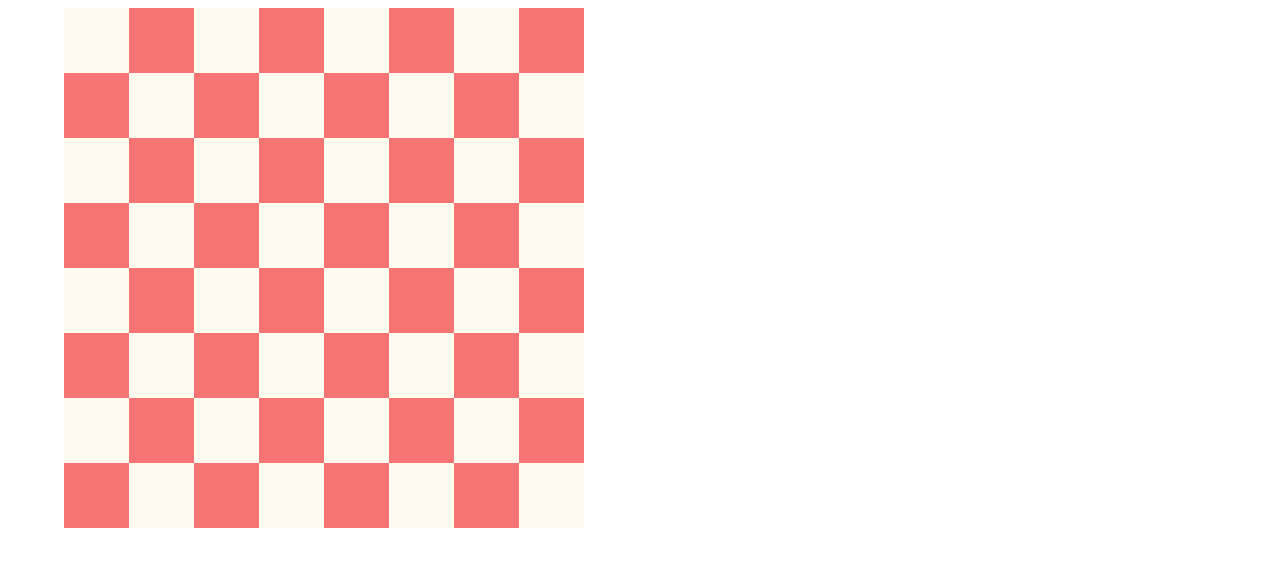
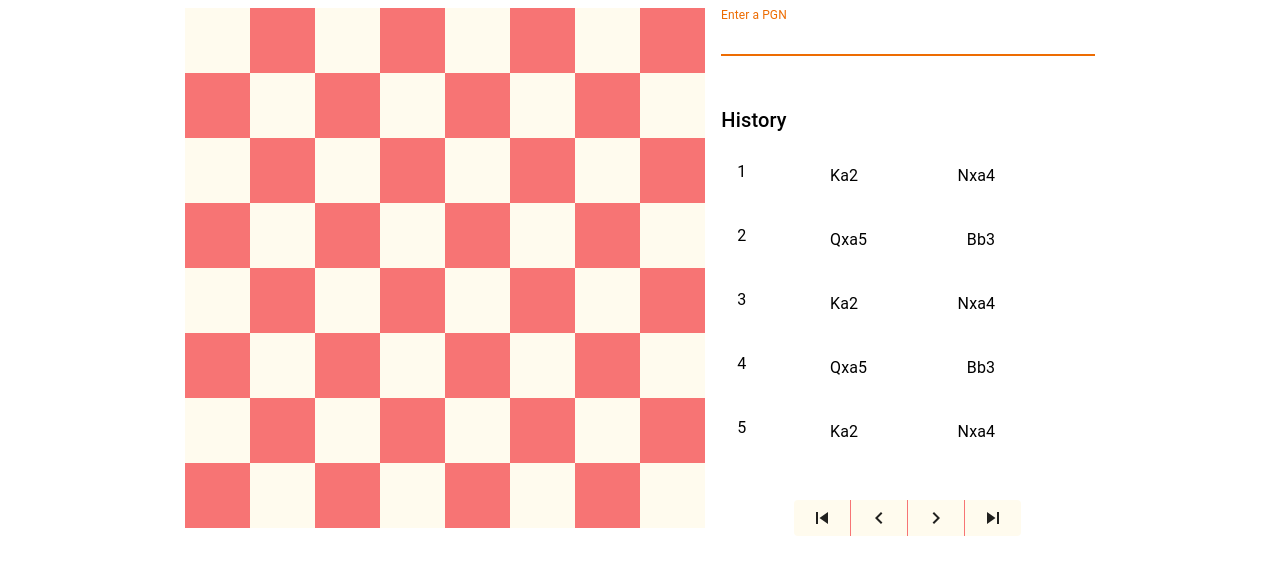
Before and after one commit to Temich7799/chess-pgn, a React (Create React App) app: page / in a window 1280 px wide. Shown: the top 574 px of the page. Built offline with nearby package versions, Linux system fonts and the light colour scheme.

Commit message:
add sidebar

```diff
--- a/package.json
+++ b/package.json
@@ -5,6 +5,7 @@
   "dependencies": {
     "@emotion/react": "^11.11.4",
     "@emotion/styled": "^11.11.5",
+    "@mui/icons-material": "^5.15.15",
     "@mui/material": "^5.15.15",
     "@reduxjs/toolkit": "^2.2.3",
     "react": "^18.2.0",
--- a/src/components/App/App.tsx
+++ b/src/components/App/App.tsx
@@ -1,6 +1,7 @@
-import { Container, ThemeProvider, createMuiTheme } from '@mui/material';
+import { Container, Grid, ThemeProvider, createMuiTheme } from '@mui/material';
 import React from 'react';
 import { Field } from '../Field';
+import { Sidebar } from '../Sidebar';
 
 export type AppProps = {
 
@@ -19,7 +20,14 @@ const App: React.FC<AppProps> = ({ }) => {
 	return (
 		<ThemeProvider theme={theme}>
 			<Container>
-				<Field />
+				<Grid container spacing={2} sx={{ 'justify-content': 'center' }}>
+					<Grid item xs="auto">
+						<Field />
+					</Grid>
+					<Grid item xs={4}>
+						<Sidebar />
+					</Grid>
+				</Grid>
 			</Container>
 		</ThemeProvider>
 	);
--- a/src/components/Field/Field.tsx
+++ b/src/components/Field/Field.tsx
@@ -1,6 +1,6 @@
 import React from 'react';
 import { Square } from '../Square';
-import { Stack } from '@mui/material';
+import { Box, Container, Stack } from '@mui/material';
 
 export type FieldProps = {
 
@@ -12,7 +12,7 @@ const Field: React.FC<FieldProps> = ({ }) => {
 	const cols = rows;
 
 	return (
-		<Stack>
+		<Box sx={{ width: 'fit-content', margin: '0 auto' }}>
 			{
 				rows.map((col: null, rowIndex: number) =>
 					<Stack direction="row" key={rowIndex}>
@@ -21,7 +21,7 @@ const Field: React.FC<FieldProps> = ({ }) => {
 						}
 					</Stack>)
 			}
-		</Stack>
+		</Box>
 	);
 };
 
--- /dev/null
+++ b/src/components/MovesHistoryList/MovesHistoryList.tsx
@@ -0,0 +1,39 @@
+import { Box, DialogTitle, List, ListItem, ListItemButton, ListItemText, Stack, Typography } from '@mui/material';
+import React from 'react';
+import { Move } from '../../ts/MoveType';
+
+export type MovesHistoryListProps = {
+	data: Array<Move>
+}
+
+const MovesHistoryList: React.FC<MovesHistoryListProps> = ({ data: moves }) => {
+	return (
+		<Box>
+			<Typography variant='h6'>History</Typography>
+			<List sx={{ 'height': '300px', overflow: 'scroll' }}>
+				{
+					moves.map((move: Move, index: number) => {
+
+						const [moveWhite, moveBlack] = move;
+
+						const [figureWhite, positionWhite, hitWhite] = moveWhite;
+						const [figureBlack, positionBlack, hitBlack] = moveBlack;
+
+						return (<ListItem key={index}>
+							<ListItemText>
+								<Stack direction="row">
+									<ListItemText>{index + 1}</ListItemText>
+									<ListItemButton>{[figureWhite, hitWhite, positionWhite]}</ListItemButton>
+									<ListItemButton>{[figureBlack, hitBlack, positionBlack]}</ListItemButton>
+								</Stack>
+							</ListItemText>
+						</ListItem>)
+					}
+					)
+				}
+			</List>
+		</Box>
+	);
+};
+
+export default MovesHistoryList;
--- /dev/null
+++ b/src/components/MovesHistoryList/index.ts
@@ -0,0 +1 @@
+export { default as MovesHistoryList } from './MovesHistoryList';
--- /dev/null
+++ b/src/components/PGNInputField/PGNInputField.tsx
@@ -0,0 +1,19 @@
+import { TextField } from '@mui/material';
+import React from 'react';
+
+export type PGNInputFieldProps = {
+
+}
+
+const PGNInputField: React.FC<PGNInputFieldProps> = ({ }) => {
+	return (
+		<TextField
+			label="Enter a PGN"
+			variant="standard"
+			color="warning"
+			focused
+		/>
+	);
+};
+
+export default PGNInputField;
--- /dev/null
+++ b/src/components/PGNInputField/index.ts
@@ -0,0 +1 @@
+export { default as PGNInputField } from './PGNInputField';
--- /dev/null
+++ b/src/components/Sidebar/Sidebar.tsx
@@ -0,0 +1,29 @@
+import React from 'react';
+import { Button, ButtonGroup, Stack } from '@mui/material';
+import { MovesHistoryList } from '../MovesHistoryList';
+import { PGNInputField } from '../PGNInputField';
+import SkipPreviousIcon from '@mui/icons-material/SkipPrevious';
+import SkipNextIcon from '@mui/icons-material/SkipNext';
+import NavigateNextIcon from '@mui/icons-material/NavigateNext';
+import NavigateBeforeIcon from '@mui/icons-material/NavigateBefore';
+
+export type SidebarProps = {
+
+}
+
+const Sidebar: React.FC<SidebarProps> = ({ }) => {
+	return (
+		<Stack spacing={6}>
+			<PGNInputField />
+			<MovesHistoryList data={[[['K', 'a2', null], ['N', 'a4', 'x']], [['Q', 'a5', 'x'], ['B', 'b3', null]], [['K', 'a2', null], ['N', 'a4', 'x']], [['Q', 'a5', 'x'], ['B', 'b3', null]], [['K', 'a2', null], ['N', 'a4', 'x']], [['Q', 'a5', 'x'], ['B', 'b3', null]], [['K', 'a2', null], ['N', 'a4', 'x']], [['Q', 'a5', 'x'], ['B', 'b3', null]]]} />
+			<ButtonGroup disableElevation variant="contained" sx={{ 'align-self': 'center' }}>
+				<Button><SkipPreviousIcon /></Button>
+				<Button><NavigateBeforeIcon /></Button>
+				<Button><NavigateNextIcon /></Button>
+				<Button><SkipNextIcon /></Button>
+			</ButtonGroup>
+		</Stack>
+	);
+};
+
+export default Sidebar;
--- /dev/null
+++ b/src/components/Sidebar/index.ts
@@ -0,0 +1 @@
+export { default as Sidebar } from './Sidebar';
--- /dev/null
+++ b/src/ts/FigureType.ts
@@ -0,0 +1,2 @@
+//King, Queen, Rook, Bishop, Knight, Pawn
+export type Figure = 'K' | 'Q' | 'R' | 'B' | 'N' | 'P';
--- /dev/null
+++ b/src/ts/MoveType.ts
@@ -0,0 +1,6 @@
+import { Figure } from "./FigureType";
+import { Position } from "./PositionType";
+
+type Step = [Figure, Position, 'x' | undefined | null];
+
+export type Move = [Step, Step];
--- a/src/ts/PositionsType.ts
+++ b/src/ts/PositionType.ts
@@ -1,4 +1,4 @@
-export type Positions =
+export type Position =
     | 'a1' | 'b1' | 'c1' | 'd1' | 'e1' | 'f1' | 'g1' | 'h1'
     | 'a2' | 'b2' | 'c2' | 'd2' | 'e2' | 'f2' | 'g2' | 'h2'
     | 'a3' | 'b3' | 'c3' | 'd3' | 'e3' | 'f3' | 'g3' | 'h3'
```
Also changed, not shown: 1 other file (tests, documents, lock files or other folders).
